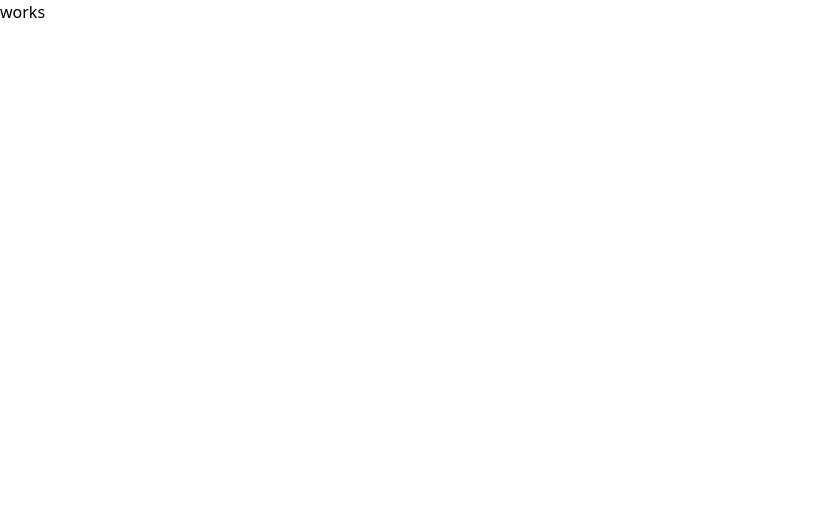
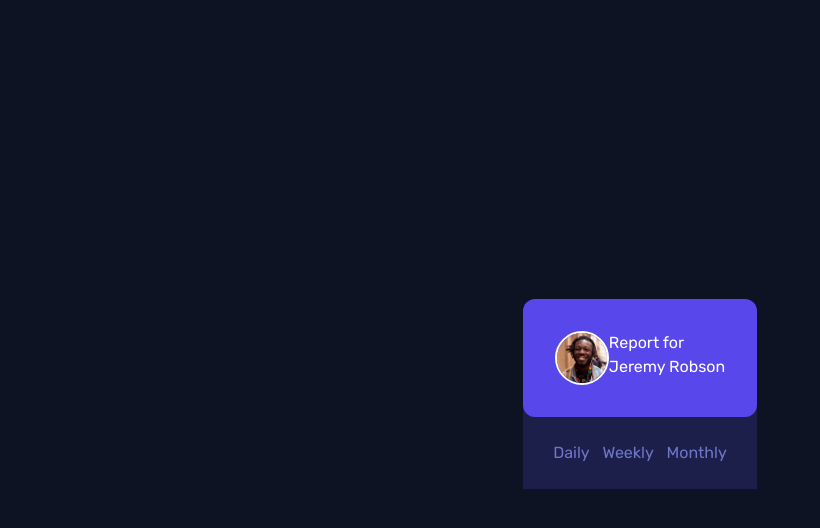
Before and after one commit to jtubbenhauer/fm-time-tracking, a React (Vite) app: page / in a window 1280 px wide. Shown: the top 528 px of the page, without its empty margins (0-820 px from the left). Built offline with nearby package versions, Linux system fonts and the light colour scheme.

Commit message:
Started profile card

```diff
--- /dev/null
+++ b/design/style-guide.md
@@ -0,0 +1,39 @@
+# Front-end Style Guide
+
+## Layout
+
+The designs were created to the following widths:
+
+- Mobile: 375px
+- Desktop: 1440px
+
+## Colors
+
+### Primary
+
+- Blue: hsl(246, 80%, 60%)
+
+- Light red (work): hsl(15, 100%, 70%)
+- Soft blue (play): hsl(195, 74%, 62%)
+- Light red (study): hsl(348, 100%, 68%)
+- Lime green (exercise): hsl(145, 58%, 55%)
+- Violet (social): hsl(264, 64%, 52%)
+- Soft orange (self care): hsl(43, 84%, 65%)
+
+### Neutral
+
+- Very dark blue: hsl(226, 43%, 10%)
+- Dark blue: hsl(235, 46%, 20%)
+- Desaturated blue: hsl(235, 45%, 61%)
+- Pale Blue: hsl(236, 100%, 87%)
+
+## Typography
+
+### Body Copy
+
+- Font size: 18px (card titles e.g. Work, Play)
+
+### Font
+
+- Family: [Rubik](https://fonts.google.com/specimen/Rubik)
+- Weights: 300, 400, 500
--- a/package.json
+++ b/package.json
@@ -9,6 +9,7 @@
     "preview": "vite preview"
   },
   "dependencies": {
+    "@fontsource/rubik": "^4.5.11",
     "react": "^18.2.0",
     "react-dom": "^18.2.0"
   },
--- a/src/App.tsx
+++ b/src/App.tsx
@@ -1,5 +1,13 @@
+import data from "../data.json";
+import ProfileCard from "./components/ProfileCard";
+
 function App() {
-  return <div>works</div>;
+  console.log(data);
+  return (
+    <div className={"flex items-center justify-center h-screen"}>
+      <ProfileCard />
+    </div>
+  );
 }
 
 export default App;
--- /dev/null
+++ b/src/components/ProfileCard.tsx
@@ -0,0 +1,31 @@
+import React from "react";
+import jeremyImg from "../assets/image-jeremy.png";
+
+function ProfileCard() {
+  return (
+    <div className={"flex flex-col max-w-lg"}>
+      <div className={"bg-fm-blue flex p-8 rounded-xl"}>
+        <div className={"border-2 border-solid border-white rounded-full"}>
+          <img src={jeremyImg} width={50} alt="Jeremy portrait" />
+        </div>
+        <div className={"flex flex-col text-white"}>
+          <p>Report for</p>
+          <p>Jeremy Robson</p>
+        </div>
+      </div>
+      <div
+        className={"bg-fm-dark-blue -translate-y-[0.75rem] -z-10 pt-[0.75rem]"}
+      >
+        <div
+          className={"flex items-center justify-around text-fm-desat-blue p-6"}
+        >
+          <p>Daily</p>
+          <p>Weekly</p>
+          <p>Monthly</p>
+        </div>
+      </div>
+    </div>
+  );
+}
+
+export default ProfileCard;
--- a/src/index.css
+++ b/src/index.css
@@ -1,3 +1,9 @@
 @tailwind base;
 @tailwind components;
 @tailwind utilities;
+
+html {
+    width: 100%;
+    height: 100%;
+    background-color: #0D1323;
+}
--- a/tailwind.config.cjs
+++ b/tailwind.config.cjs
@@ -1,11 +1,32 @@
 /** @type {import('tailwindcss').Config} */
+const defaultTheme = require('tailwindcss/defaultTheme')
+
 module.exports = {
   content: [
     "./index.html",
     "./src/**/*.{js,ts,jsx,tsx}",
   ],
   theme: {
-    extend: {},
+    extend: {
+      colors: {
+        'fm-light-red-work': 'hsl(15, 100%, 70%)', //Work
+        'fm-soft-blue-play': 'hsl(195, 74%, 62%)', //Play
+        'fm-light-red-study': 'hsl(348, 100%, 68%)',
+        'fm-lime-green-exercise': 'hsl(145, 58%, 55%)',
+        'fm-violet-social': 'hsl(264, 64%, 52%)',
+        'fm-soft-orange-care': 'hsl(43, 84%, 65%)',
+        'fm-very-dark-blue': 'hsl(226, 43%, 10%)',
+        'fm-dark-blue': 'hsl(235, 46%, 20%)',
+        'fm-desat-blue': 'hsl(235, 45%, 61%)',
+        'fm-pale-blue': 'hsl(236, 100%, 87%)',
+        'fm-blue': 'hsl(246, 80%, 60%)'
+      },
+      fontFamily: {
+        sans: [
+          'Rubik', ...defaultTheme.fontFamily.sans
+        ]
+      }
+    },
   },
   plugins: [],
 }
```
Also changed, not shown: src/main.tsx (+9 -6 lines), 1 other file (tests, documents, lock files or other folders).
